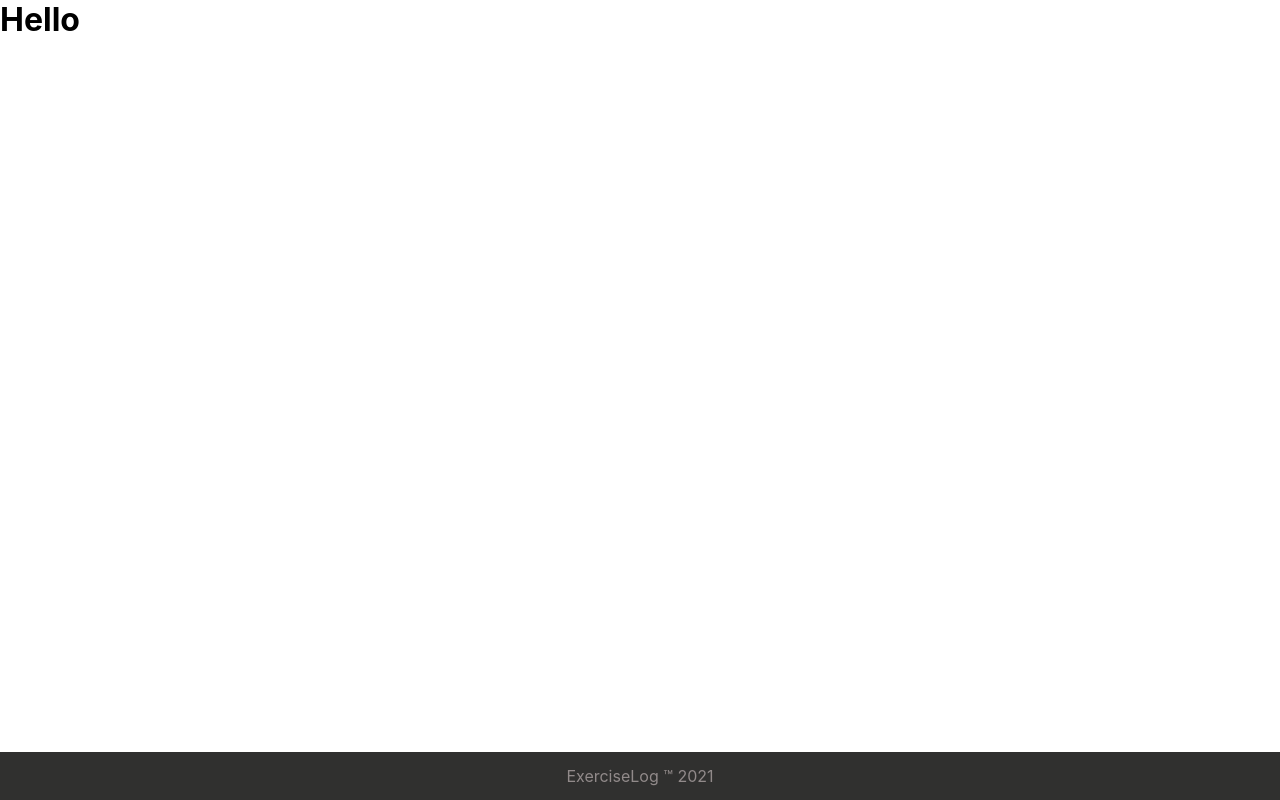
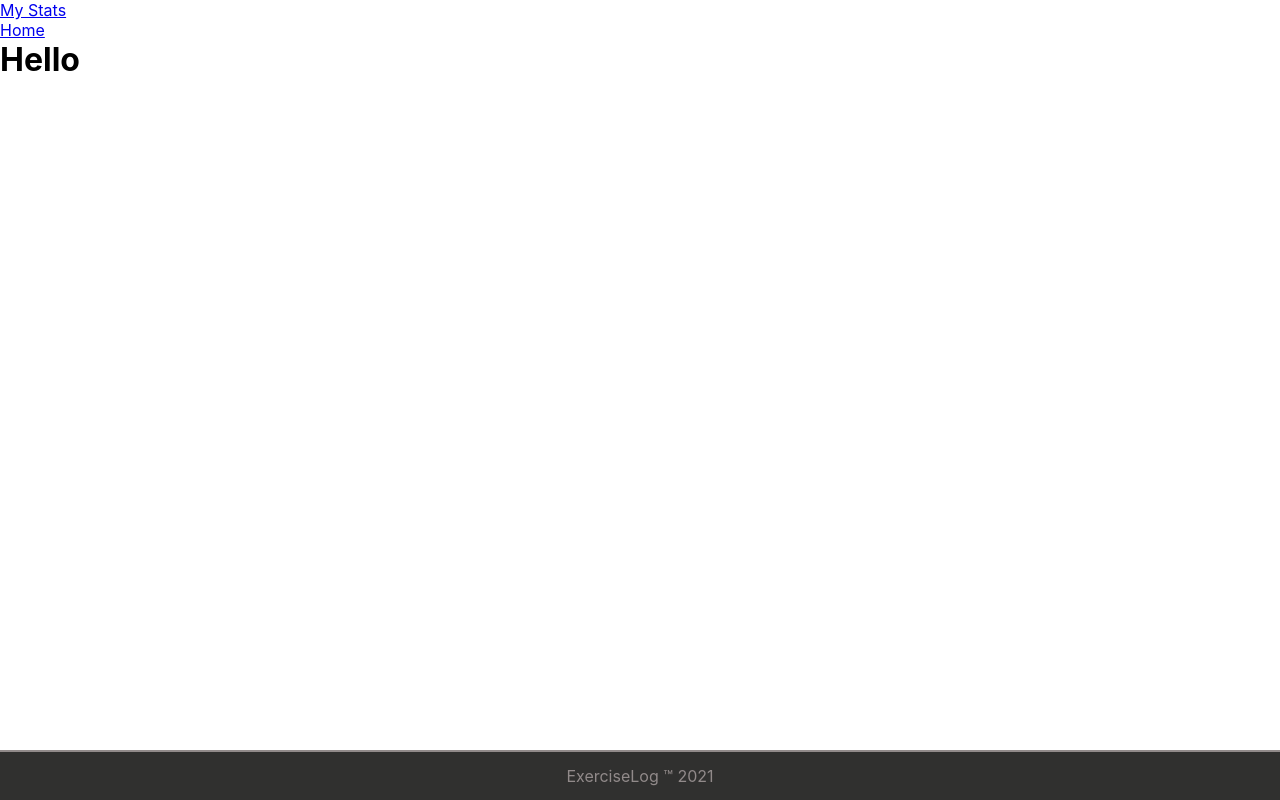
Before and after one commit to cat403/exercise_app, a React (Create React App) app: page / in a window 1280 px wide. Built offline with nearby package versions, Linux system fonts and the light colour scheme.

Commit message:
trying to get router to work

```diff
--- a/src/Footer.css
+++ b/src/Footer.css
@@ -1,6 +1,7 @@
 .footer {
   background-color: #30302f;
   color: #918a8a;
+  border-top: 2px solid #918a8a;
 
   display: flex;
   justify-content: center;
@@ -10,3 +11,6 @@
   height: 3rem;
   width: 100vw;
 }
+.footer p {
+  background-color: #30302f;
+}
--- /dev/null
+++ b/src/MyStats.css
@@ -0,0 +1,3 @@
+* {
+  background-color: white;
+}
--- /dev/null
+++ b/src/MyStats.js
@@ -0,0 +1,12 @@
+import React from "react";
+import "./MyStats.css";
+function MyStats() {
+  return (
+    <div className="myStats">
+      <h1>Welcome, {`${"Bob"}`}</h1>
+      <p>These are your stats so far</p>
+    </div>
+  );
+}
+
+export default MyStats;
--- a/src/Navigation.js
+++ b/src/Navigation.js
@@ -0,0 +1,19 @@
+import React from "react";
+import "./MyStats.css";
+import { Link } from "react-router-dom";
+function Navigation() {
+  return (
+    <nav>
+      <ul>
+        <li>
+          <Link to="/mystats">My Stats</Link>
+        </li>
+        <li>
+          <Link to="/">Home</Link>
+        </li>
+      </ul>
+    </nav>
+  );
+}
+
+export default Navigation;
--- a/src/index.js
+++ b/src/index.js
@@ -3,12 +3,16 @@ import ReactDOM from "react-dom";
 import "./index.css";
 import App from "./App";
 import Footer from "./Footer";
+import Navigation from "./Navigation";
+import MyStats from "./MyStats";
 import { BrowserRouter as Router, Route, Routes } from "react-router-dom";
 
 ReactDOM.render(
   <React.StrictMode>
     <Router>
+      <Navigation></Navigation>
       <Routes>
+        <Route path="/mystats" elelement={<MyStats />} />
         <Route path="/" element={<App />} />
       </Routes>
       <Footer></Footer>
```
